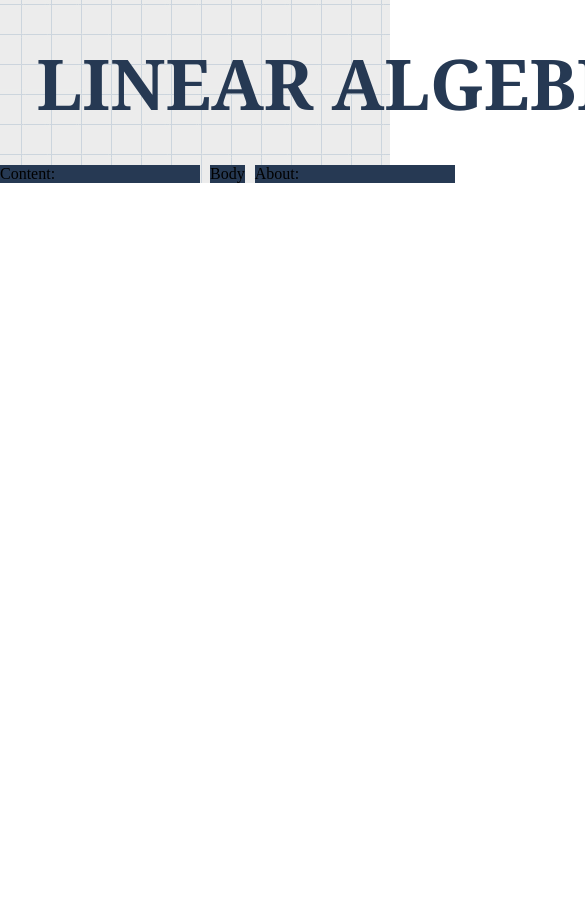
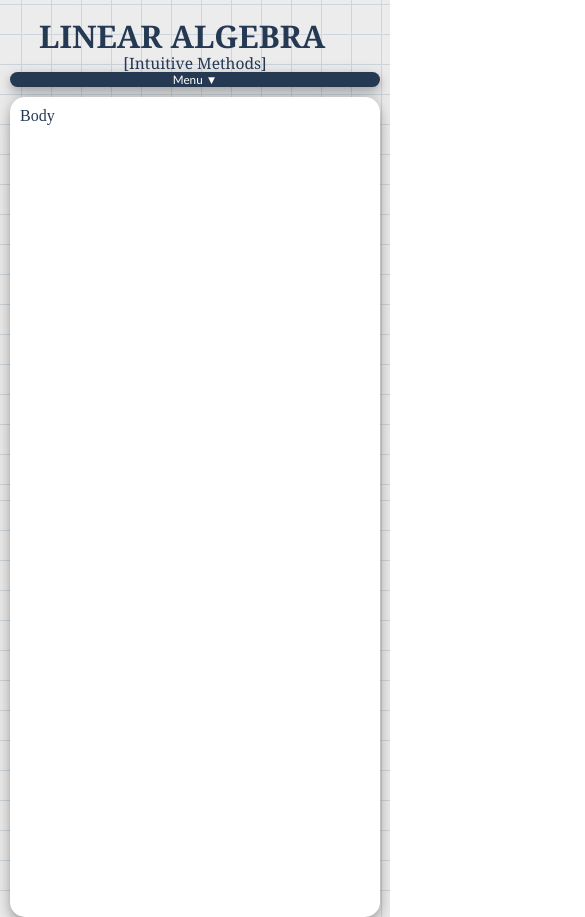
Before and after one commit to leccese/LinearAlgebra-IntuitiveMethods, a plain HTML site: page index.html in a window 390 px wide. Shown: the top 917 px of the page, 585 px wide, since content can reach past the window. Before the commit the page ends 844 px from the top, so only its background shows below. Drawn offline with Linux system fonts and the light colour scheme.

Commit message:
implement responsive design

```diff
--- a/index.html
+++ b/index.html
@@ -7,12 +7,19 @@
 	<body>
 		<div class = container>
 			<div class = header>
-				<div class = title> &nbsp LINEAR ALGEBRA</div><div class = subtitle><img src="p.png" alt="Intuitive Methods" height="80"/></div>
+				<div class = title-container><div class = title> LINEAR ALGEBRA</div></div>
+				<div class = subtitle><div class = padding><img src="p.png" alt="Intuitive Methods" height="80" align="bottom"/></div></div>
+				<div class = subtext>
+				[Intuitive Methods]</div>
+				<div class = menu>Menu &#9660</div>
 			</div>
-			<div class = content>Content:</div>
+			<div class = content>
+				<div class = label>Content</div>
+			</div>
 			<div class = body>Body</div>
-			<div class = about>About:</div>
-
+			<div class = about>
+				<div class = label>About</div>
+			</div>
 		</div>
 
 	</body>
--- a/styles.css
+++ b/styles.css
@@ -1,51 +1,158 @@
-* {
-	margin = 0px;
-	padding = 0px;
-}
 html, body {
     padding: 0;
     margin: 0;
 }
-@font-face {
-    font-family: Bebas;
-    src: url(BEBAS___.ttf);
-}
 .container{
 	display: grid;
-	grid-template-rows: 150px 1fr;
+	grid-template-rows: 100px 1fr;
 	grid-template-columns: 200px 1fr 200px;
 	grid-column-gap: 10px;
 	grid-row-gap: 15px;
-	background-color: gray;
+	align-items: top;
 	background-image: url("grid.png");
-
 }
 .header{
 	grid-area: 1 / 1 / 2 / 4;
-	display: grid;
-	grid-template-rows: 20px 1fr 20px;
-	grid-template-columns: 720px 1fr;
-	grid-column-gap: 10px;
-	grid-row-gap: 15px;
+}
+.title-container{
+	display: inline-block;
 }
 .title{
-	grid-area: 2 / 1 / 3 / 3;
-	font: bold 70px georgia;
+	font: bold 60px georgia;
+	text-indent: 10vw;
+	display: inline-block;
 	color: rgb(38, 57, 83);
+	vertical-align: top;
+	padding-top: 15px;
+}
+.padding{
+
+	display: inline-block;
+	font: 40px georgia;
 }
 .subtitle{
+	margin-top: 10px;
+	display: inline-block;
 	font: 40px georgia;
-	grid-area: 2 / 2 / 3 / 3;
+	vertical-align: top;
 }
+.menu{
+		display: none;
+	}
+.subtext{
+		display: none;
+	}
 .content{
-	background-color: rgb(38, 57, 83);
 	grid-area: 2 / 1 / 3 / 2;
+	color: rgb(38, 57, 83);
+	font: 20px Trebuchet MS;
+	text-align: center;
+	background-color: white;
+	height: 300px;
+	border-radius: 15px;
+	margin-left: 10px;
+	box-shadow: 0 4px 8px 0 rgba(0, 0, 0, 0.2), 0 6px 20px 0 rgba(0, 0, 0, 0.19);
+}
+.label{
+	background-color: rgb(205,214,222);
+	buffer: 5px;
+	border-radius: 15px 15px 0px 0px;
+	color: rgb(38, 57, 83);
+	font: 20px Trebuchet MS;
+	text-align: center;
 }
 .body{
-		background-color: rgb(38, 57, 83);
+	color: rgb(38, 57, 83);
 	grid-area: 2 / 2 / 3 / 3;
+	background-color: white;
+	height: 800px;
+	border-radius: 15px;
+	padding: 10px;
+	box-shadow: 0 4px 8px 0 rgba(0, 0, 0, 0.2), 0 6px 20px 0 rgba(0, 0, 0, 0.19);
 }
 .about{
+	grid-area: 2 / 3 / 3 / 4;
+	color: rgb(38, 57, 83);
+	text-align: center;
+	background-color: white;
+	height: 300px;
+	border-radius: 15px;
+	margin-right: 10px;
+	box-shadow: 0 4px 8px 0 rgba(0, 0, 0, 0.2), 0 6px 20px 0 rgba(0, 0, 0, 0.19);
+
+}
+
+@media only screen and (max-width: 1100px) {
+	.container{
+		display: grid;
+		grid-template-rows: 100px 300px 1fr;
+		grid-template-columns: 200px 1fr;
+	}
+	.header{
+		grid-area: 1 / 1 / 2 / 3;
+	}
+	.menu{
+		display: none;
+	}
+	.subtext{
+		display: none;
+	}
+	.content{
+		grid-area: 2 / 1 / 3 / 2;
+	}
+	.body{
+		grid-area: 2 / 2 / 4 / 3;
+		margin-right: 10px;
+	}
+	.about{
+		grid-area: 3 / 1 / 4 / 2;
+		margin-left: 10px;
+		margin-right: 0px;
+}
+
+@media only screen and (max-width: 900px) {
+	.container{
+		display: block;
+	}
+	.header{
+		display: block
+	}
+	.title{
+		display: block;
+		font: bold 8vw georgia;
+		height: 8vw;
+		text-align: center;
+	}
+	.subtitle{
+		display: none;
+	}
+	.subtext{
+		display: block;
+		font: 4vw georgia;
+		height: 5vw;
+		color: rgb(38, 57, 83);
+		text-align: center;
+	}
+	.menu{
+		display: block;
 		background-color: rgb(38, 57, 83);
-	grid-area: 2 / 3 / 3 / 4;		;
+		font: 3vw Trebuchet MS;
+		color: white;
+		height: 4vw;
+		text-align: center;
+		border-radius: 20px;
+		margin-right: 10px;
+		margin-left: 10px;
+		margin-bottom: 10px;
+		box-shadow: 0 4px 8px 0 rgba(0, 0, 0, 0.2), 0 6px 20px 0 rgba(0, 0, 0, 0.19);
+	}
+	.content{
+		display: none;
+	}
+	.body{
+		display: block;
+		margin-left: 10px
+	}
+	.about{
+		display: none;
 }
```
Also changed, not shown: p.png (added).
